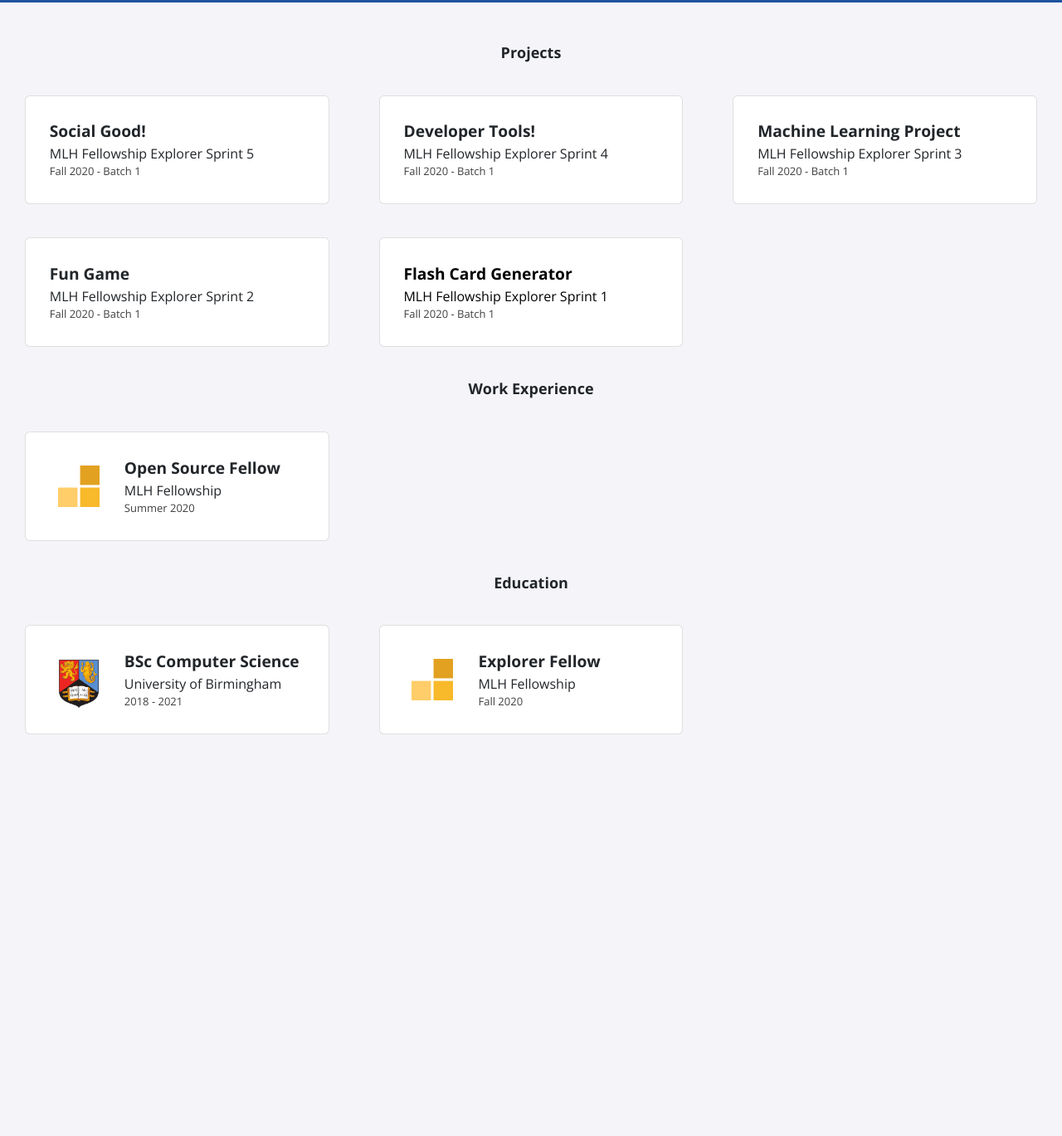
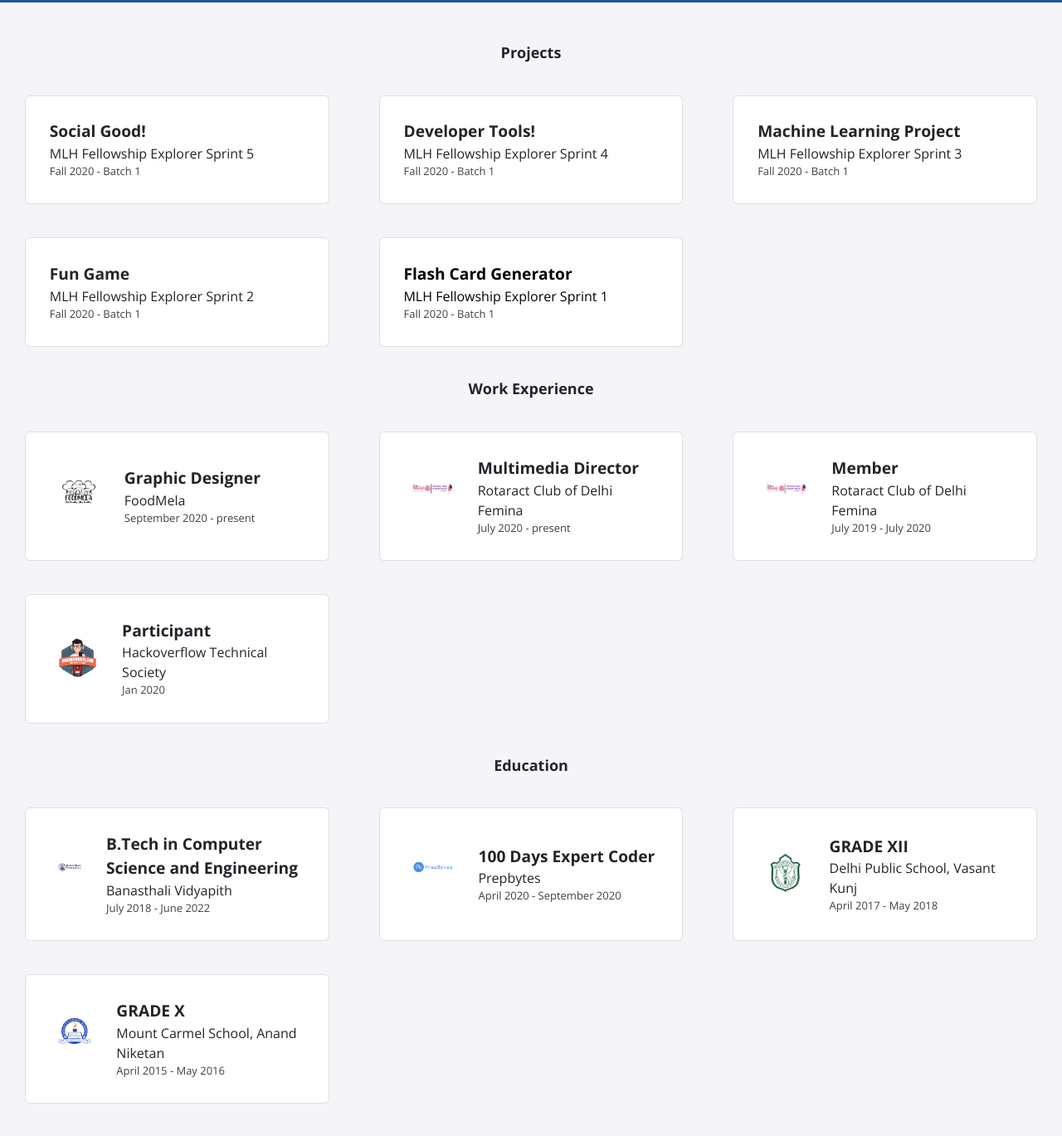
Before and after one commit to ananya0504/ananya0504.github.io, a Jekyll site: the page built from index.html, in a window 1280 px wide and 1400 px high, scrolled down 387 px. Shown: the top 1369 px of the window at 83% size. Built offline with Jekyll 4.4.1, drawn with Linux system fonts in a browser that asks for light colours; nearby versions of some CDN libraries; before the commit the page ends 1342 px from its top, so only the background shows below that.

Commit message:
Update site with information about Ananya

```diff
--- a/_data/education.yml
+++ b/_data/education.yml
@@ -1,9 +1,19 @@
-- course: BSc Computer Science
-  institute: University of Birmingham
-  dates: 2018 - 2021
-  logo: uob.png
+- course: B.Tech in Computer Science and Engineering
+  institute: Banasthali Vidyapith
+  dates: July 2018 - June 2022
+  logo: bu.jpeg
 
-- course: Explorer Fellow
-  institute: MLH Fellowship
-  dates: Fall 2020
-  logo: fellowship.svg
+- course: 100 Days Expert Coder
+  institute: Prepbytes
+  dates: April 2020 - September 2020
+  logo: prepbytes.jpg
+
+- course: GRADE XII
+  institute: Delhi Public School, Vasant Kunj
+  dates: April 2017 - May 2018
+  logo: dps.jpg
+
+- course: GRADE X
+  institute: Mount Carmel School, Anand Niketan
+  dates: April 2015 - May 2016
+  logo: mcs.png
--- a/_data/experience.yml
+++ b/_data/experience.yml
@@ -1,4 +1,19 @@
-- role: Open Source Fellow
-  company: MLH Fellowship
-  dates: Summer 2020
-  logo: fellowship.svg
+- role: Graphic Designer
+  company: FoodMela
+  dates: September 2020 - present
+  logo: foodmela.png
+
+- role: Multimedia Director
+  company: Rotaract Club of Delhi Femina
+  dates: July 2020 - present
+  logo: racdf.png
+
+- role: Member
+  company: Rotaract Club of Delhi Femina
+  dates: July 2019 - July 2020
+  logo: racdf.png
+
+- role: Participant
+  company: Hackoverflow Technical Society
+  dates: Jan 2020
+  logo: hof.png
--- a/_includes/profile.html
+++ b/_includes/profile.html
@@ -1,6 +1,6 @@
 <div class="profile">
     <div class="profile-picture">
-        <img src="./assets/img/logo.jpg">
+        <img src="./assets/img/logo.jpeg">
     </div>
     <h1>{{ site.title }}</h1>
 </div>
```
Also changed, not shown: assets/img/education/bu.jpeg (added), assets/img/education/dps.jpg (added), assets/img/education/mcs.png (added), assets/img/education/prepbytes.jpg (added), assets/img/experience/foodmela.png (added), assets/img/experience/hof.png (added), assets/img/experience/racdf.png (added), assets/img/logo.jpeg (added), assets/img/logo.jpg (deleted).
